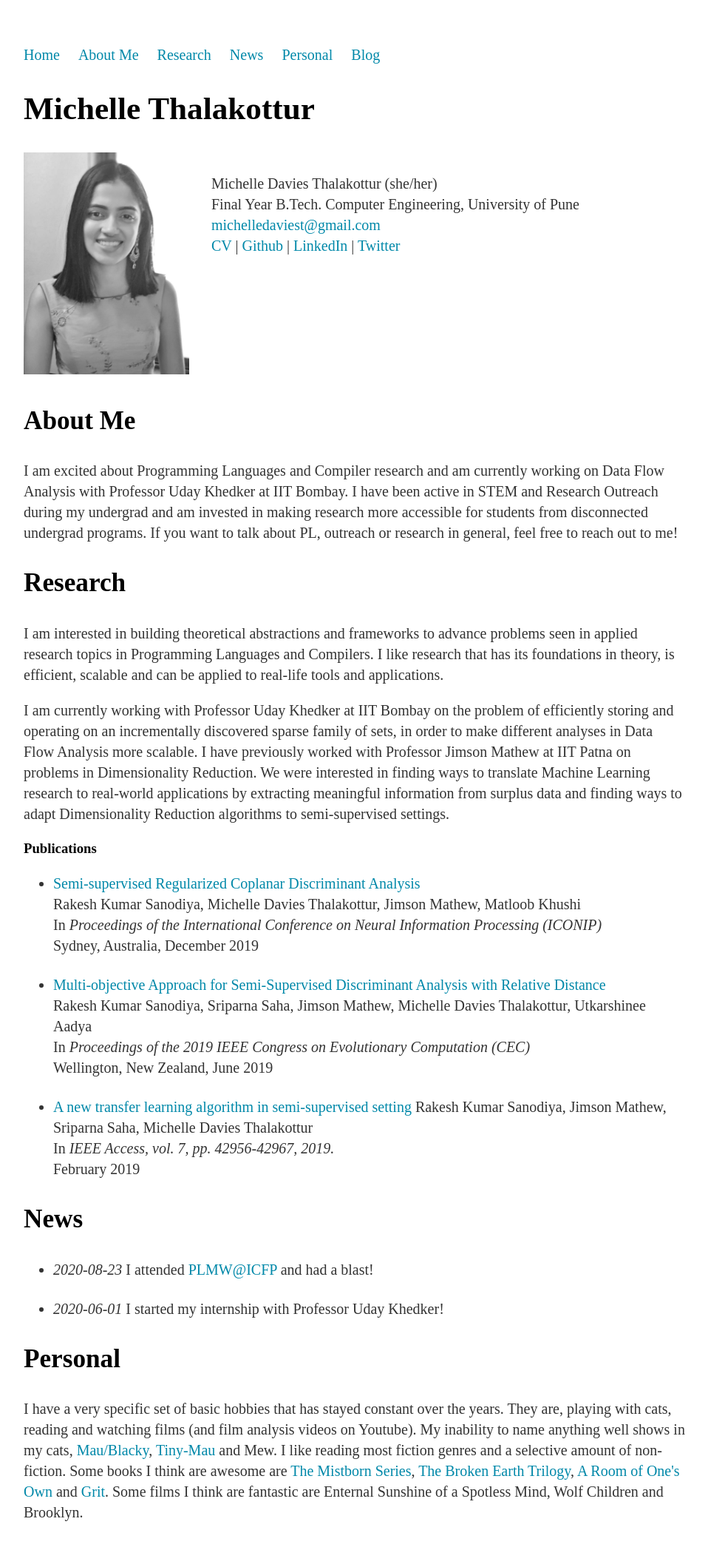
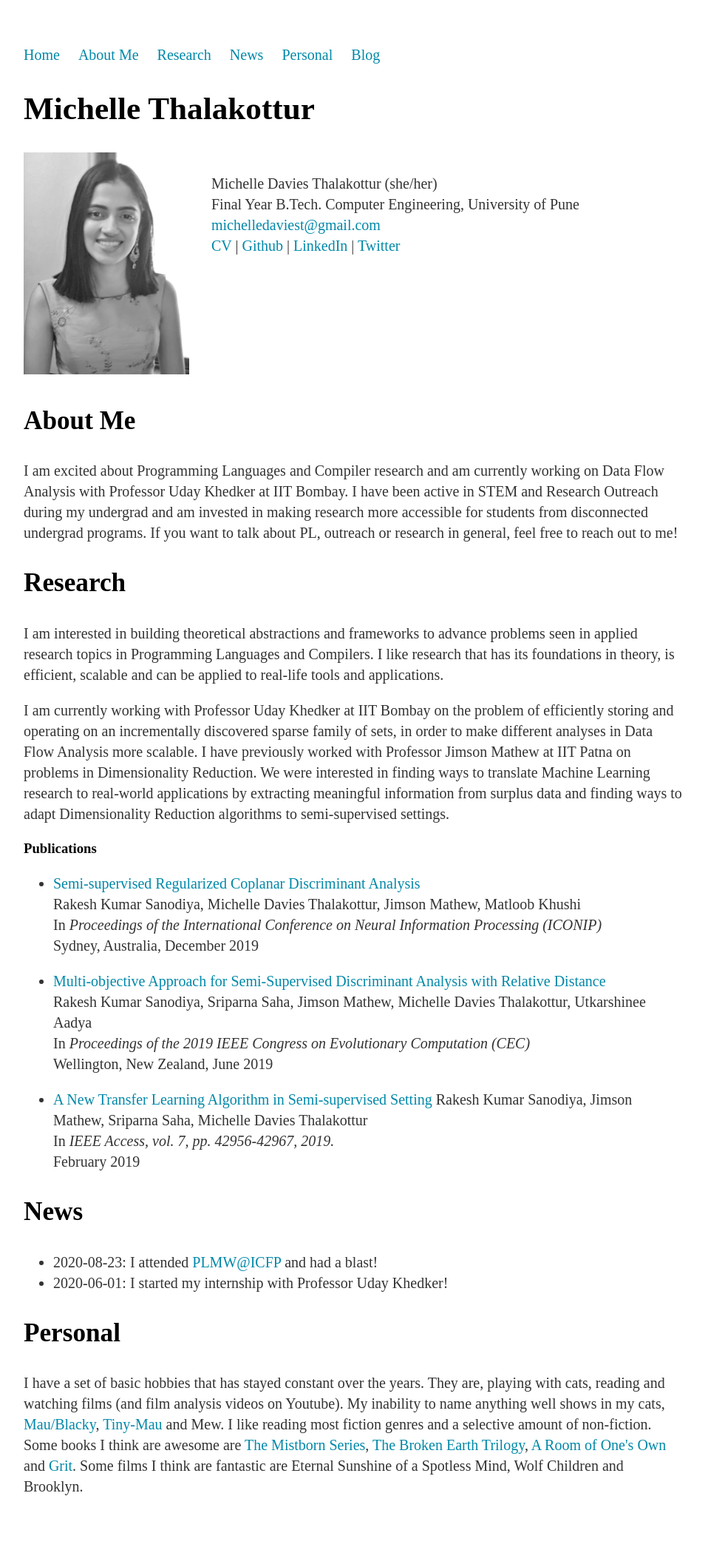
Before and after one commit to michelledaviest/michelledaviest.github.io, a Jekyll site: the page built from index.html, in a window 1280 px wide. Shown: the whole page at 74% size, without its empty margins (160-1118 px from the left). Built offline with Jekyll 4.4.1, drawn with Linux system fonts in a browser that asks for light colours; some web fonts are replaced; after the commit the page ends 2083 px from its top, so only the background shows below that.

Commit message:
small chnages

```diff
--- a/css/main.css
+++ b/css/main.css
@@ -28,28 +28,28 @@
 }
 
 p, ul {
-	font-size: 1.25rem;
+	font-size: 1.25em;
 	color: #333;
 }
 
 h1, .h1 {
-	font-size: 2.7rem;
+	font-size: 2.7em;
 }
 
 h2, .h2 {
-	font-size: 2.2rem;
+	font-size: 2.2em;
 }
 
 h3. .h3 {
-	font-size: 2rem;
+	font-size: 2em;
 }
 
 h4, .h4 {
-	font-size: 1.5rem;
+	font-size: 1.5em;
 }
 
 nav ul, footer ul {
-	font-size: 1.25rem;
+	font-size: 1.25em;
 	font-family: 'Gentium Book Basic';
 	padding: 0px;
 	list-style: none;
@@ -60,22 +60,19 @@
 	margin-right: 20px;
 }
 
-li {
-	margin-bottom: 1.25em;
-}
 
 footer {
 	border-top: 1px solid #d5d5d5;
-	font-size: 0.8rem;
-	line-height: 1rem;
+	font-size: 0.8em;
+	line-height: 1em;
 	font-family: 'Gentium Book Basic';
 }
 
 /* Blog */
 ul.posts {
 	margin: 20px auto 40px;
-	font-size: 1.25rem;
-	line-height: 1.25rem;
+	font-size: 1.25em;
+	line-height: 1.25em;
 	font-family: 'Gentium Book Basic';
 }
 
--- a/index.html
+++ b/index.html
@@ -18,20 +18,19 @@
 	<h2>Research</h2>
 	<p>I am interested in building theoretical abstractions and frameworks to advance problems seen in applied research topics in Programming Languages and Compilers. I like research that has its foundations in theory, is efficient, scalable and can be applied to real-life tools and applications. </p>
 	<p>I am currently working with Professor Uday Khedker at IIT Bombay on the problem of efficiently storing and operating on an incrementally discovered sparse family of sets, in order to make different analyses in Data Flow Analysis more scalable. I have previously worked with Professor Jimson Mathew at IIT Patna on problems in Dimensionality Reduction. We were interested in finding ways to translate Machine Learning research to real-world applications by extracting meaningful information from surplus data and finding ways to adapt Dimensionality Reduction algorithms to semi-supervised settings.</p>
-
 	<h3>Publications</h3>
 	<ul>
-	<li><a href="https://link.springer.com/chapter/10.1007/978-3-030-36802-9_22">Semi-supervised Regularized Coplanar Discriminant Analysis</a><br>
+	<li style = "margin-bottom:1em"><a href="https://link.springer.com/chapter/10.1007/978-3-030-36802-9_22">Semi-supervised Regularized Coplanar Discriminant Analysis</a><br>
 		Rakesh Kumar Sanodiya, Michelle Davies Thalakottur, Jimson Mathew, Matloob Khushi<br>
 		In <i>Proceedings of the International Conference on Neural Information Processing (ICONIP)</i><br>
 		Sydney, Australia, December 2019
 	</li>
-	<li><a href="https://ieeexplore.ieee.org/document/8790027">Multi-objective Approach for Semi-Supervised Discriminant Analysis with Relative Distance</a><br>
+	<li style = "margin-bottom:1em"><a href="https://ieeexplore.ieee.org/document/8790027">Multi-objective Approach for Semi-Supervised Discriminant Analysis with Relative Distance</a><br>
 		Rakesh Kumar Sanodiya, Sriparna Saha, Jimson Mathew, Michelle Davies Thalakottur, Utkarshinee Aadya <br>
 		In <i>Proceedings of the 2019 IEEE Congress on Evolutionary Computation (CEC)</i><br>
 		Wellington, New Zealand, June 2019
 	</li>
-	<li><a href="https://ieeexplore.ieee.org/document/8675725">A new transfer learning algorithm in semi-supervised setting</a>
+	<li style = "margin-bottom:1em"><a href="https://ieeexplore.ieee.org/document/8675725">A New Transfer Learning Algorithm in Semi-supervised Setting</a>
 		Rakesh Kumar Sanodiya, Jimson Mathew, Sriparna Saha, Michelle Davies Thalakottur<br>
 		In <i>IEEE Access, vol. 7, pp. 42956-42967, 2019.</i><br>
 		February 2019
@@ -42,12 +41,12 @@
 <div class="blurb" id="newsec">
 	<h2>News</h2>
 	<ul>
-		<li><i>2020-08-23</i> I attended <a href="https://icfp20.sigplan.org/home/PLMW-icfp-2020?track=PLMW%20%40%20ICFP%20">PLMW@ICFP</a> and had a blast!</li>
-		<li><i>2020-06-01</i> I started my internship with Professor Uday Khedker!</li>
+		<li>2020-08-23: I attended <a href="https://icfp20.sigplan.org/home/PLMW-icfp-2020?track=PLMW%20%40%20ICFP%20">PLMW@ICFP</a> and had a blast!</li>
+		<li>2020-06-01: I started my internship with Professor Uday Khedker!</li>
 	</ul>
 </div>
 
 <div class="blurb" id="personalsec">
 	<h2>Personal</h2>
-	<p>I have a very specific set of basic hobbies that has stayed constant over the years. They are, playing with cats, reading and watching films (and film analysis videos on Youtube). My inability to name anything well shows in my cats, <a href="personal/cats/IMG_BLACKY.jpg">Mau/Blacky</a>, <a href="personal/cats/IMG_TINY-MAU.jpg">Tiny-Mau</a> and Mew. I like reading most fiction genres and a selective amount of non-fiction. Some books I think are awesome are <a href="https://www.goodreads.com/series/40910-mistborn">The Mistborn Series</a>, <a href="https://www.goodreads.com/series/40910-mistborn">The Broken Earth Trilogy</a>, <a href="https://www.goodreads.com/book/show/18521.A_Room_of_One_s_Own">A Room of One's Own</a> and <a href="https://www.goodreads.com/book/show/27213329-grit">Grit</a>. Some films I think are fantastic are Enternal Sunshine of a Spotless Mind, Wolf Children and Brooklyn.</p>
+	<p>I have a set of basic hobbies that has stayed constant over the years. They are, playing with cats, reading and watching films (and film analysis videos on Youtube). My inability to name anything well shows in my cats, <a href="personal/cats/IMG_BLACKY.jpg">Mau/Blacky</a>, <a href="personal/cats/IMG_TINY-MAU.jpg">Tiny-Mau</a> and Mew. I like reading most fiction genres and a selective amount of non-fiction. Some books I think are awesome are <a href="https://www.goodreads.com/series/40910-mistborn">The Mistborn Series</a>, <a href="https://www.goodreads.com/series/40910-mistborn">The Broken Earth Trilogy</a>, <a href="https://www.goodreads.com/book/show/18521.A_Room_of_One_s_Own">A Room of One's Own</a> and <a href="https://www.goodreads.com/book/show/27213329-grit">Grit</a>. Some films I think are fantastic are Eternal Sunshine of a Spotless Mind, Wolf Children and Brooklyn.</p>
 </div>
```
